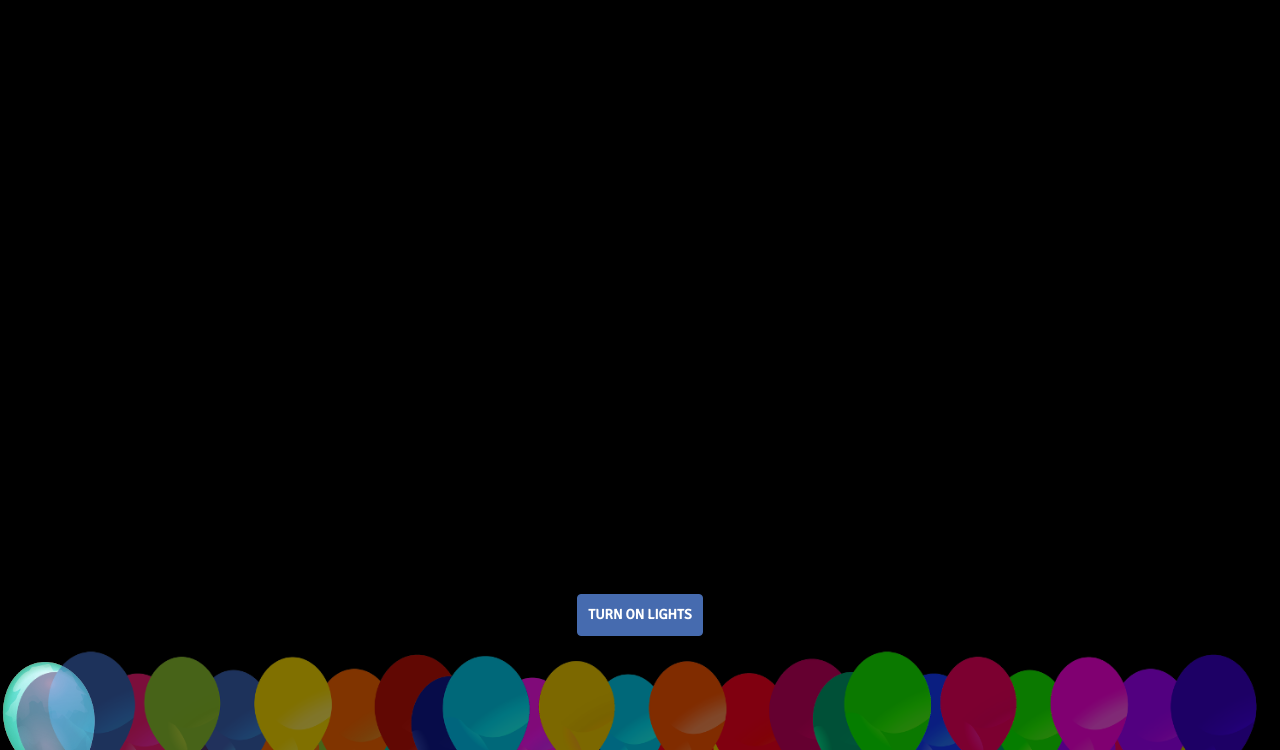
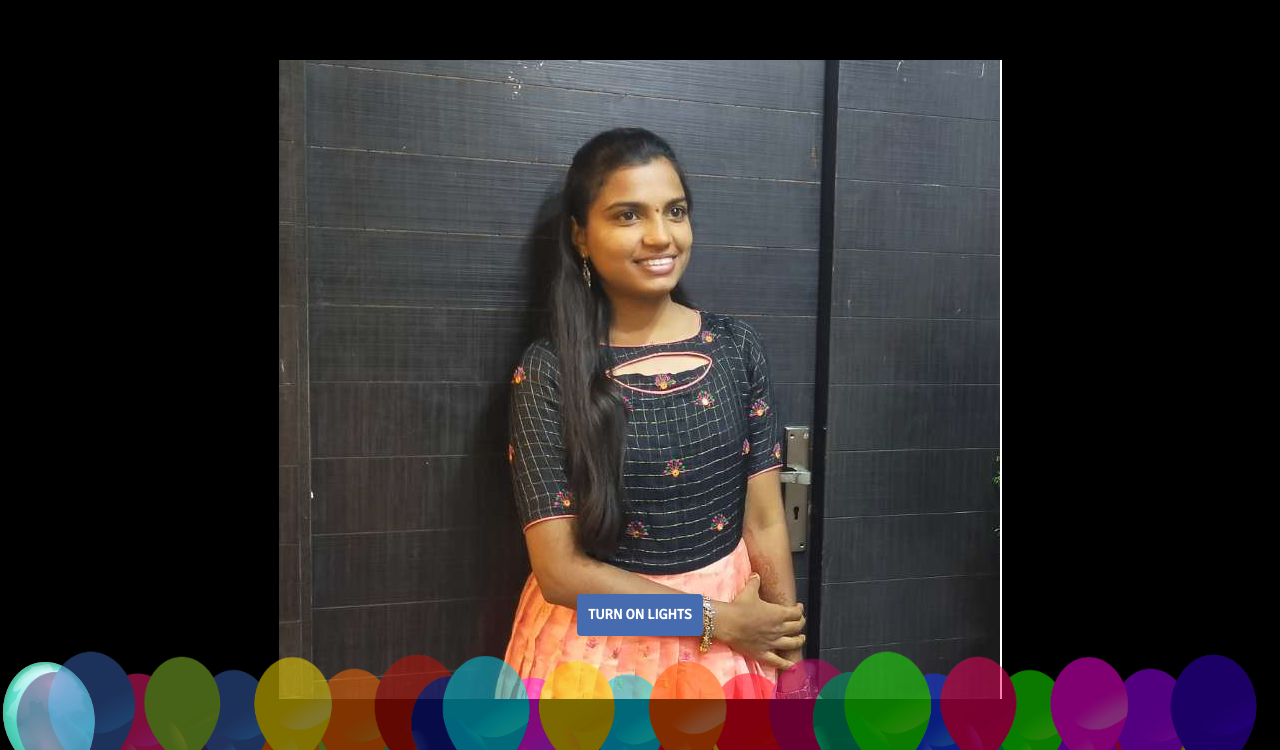
Before and after one commit to prema24/prema24.github.io, a website: page index.html in a window 1280 px wide. Shown: the part 157-907 px from the top of the page. Before the commit the page ends 800 px from the top, so only its background shows below. Drawn offline with nearby package versions, Linux system fonts and the light colour scheme.

Commit message:
Update index.html

```diff
--- a/index.html
+++ b/index.html
@@ -89,13 +89,14 @@
 		<div class="row">
 			<div class="col-md-12 text-center">
 				<img src="banner.png" class="bannar">
+				<img src="prema.png" class="bannars">
 			</div>
 		</div>
 
 		<div class="row cake-cover">
 			<div class="col-md-12 texr-center">
 				<div class="cake">
-				<img src="prema.jpg" class="images"/>
+				<img src="prema.png" class="images"/>
 
 				  <div class="velas">
 				    <div class="fuego"></div>
```
